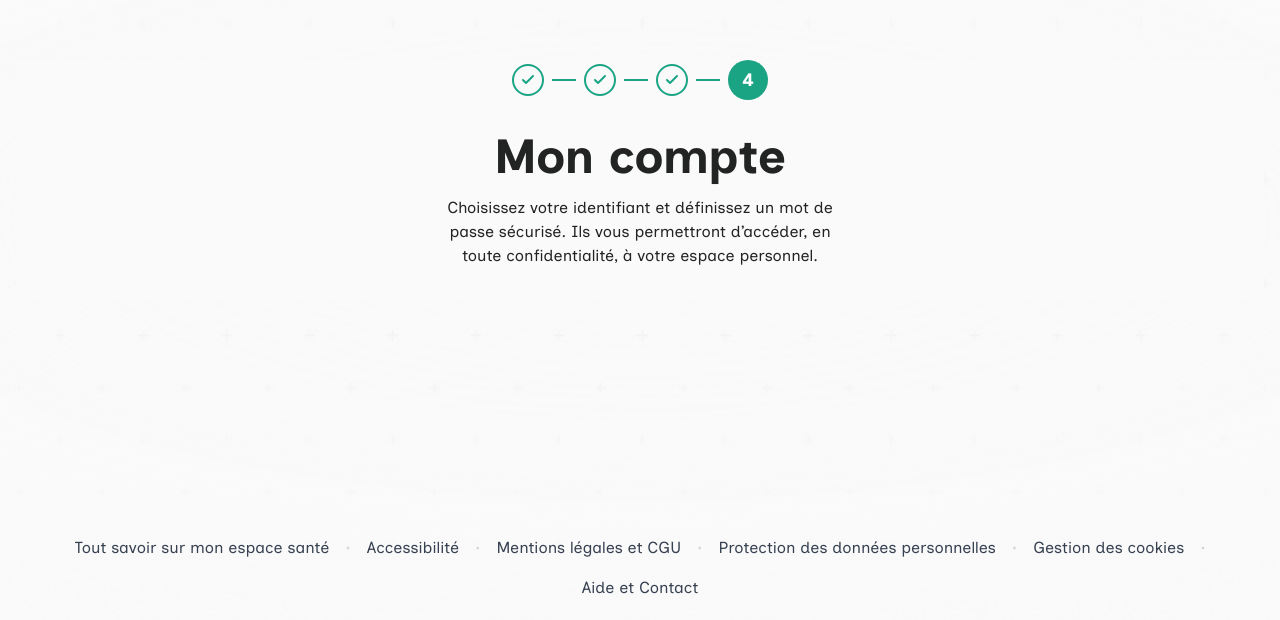
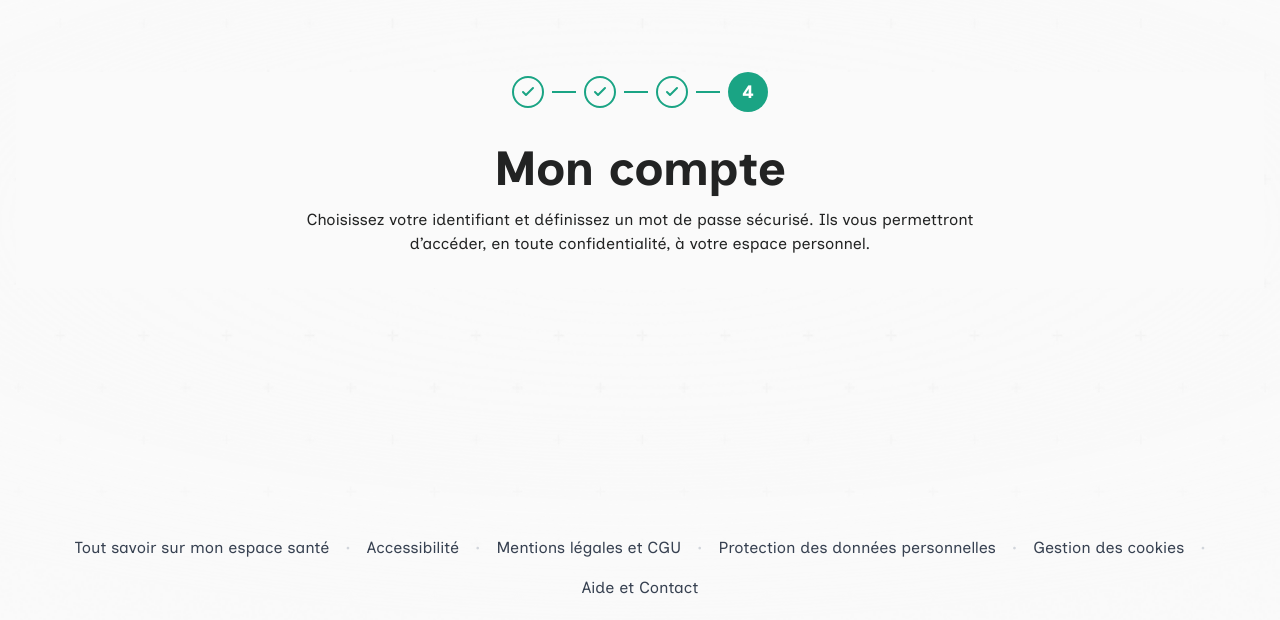
Before and after one commit to Remindr-pro/RemindR-app-V2, a Next.js app: page /compte in a window 1280 px wide. Shown: the part 180-800 px from the top of the page. Built offline with nearby package versions, Linux system fonts and the light colour scheme.

Commit message:
feat(connexion): update activation layout titles and improve responsive design

```diff
--- a/src/app/(connexion)/(activations)/layout.tsx
+++ b/src/app/(connexion)/(activations)/layout.tsx
@@ -19,9 +19,9 @@ const pageConfigs: Record<string, PageConfig> = {
   },
   "/identification": {
     step: 1,
-    title: "Identification",
+    title: "Je vérifie mon identité",
     description:
-      "Identifiez-vous pour accéder à votre espace de prévention personnalisé.",
+      "Cette étape nous permet de nous assurer que cet accès vous est bien destiné et que les infos de Santé care sont correctes.",
   },
   "/verification": {
     step: 2,
@@ -65,7 +65,7 @@ export default function ActivationsLayout({
 
   return (
     <div className="bg-gray-1 w-full">
-      <div className="w-full max-w-md mx-auto flex flex-col items-center">
+      <div className="w-full max-w-md md:max-w-3xl mx-auto flex flex-col items-center">
         <StepIndicator currentStep={config.step} />
 
         <h1 className="text-3xl md:text-5xl font-inclusive font-bold text-dark text-center mb-4 px-4">
```
